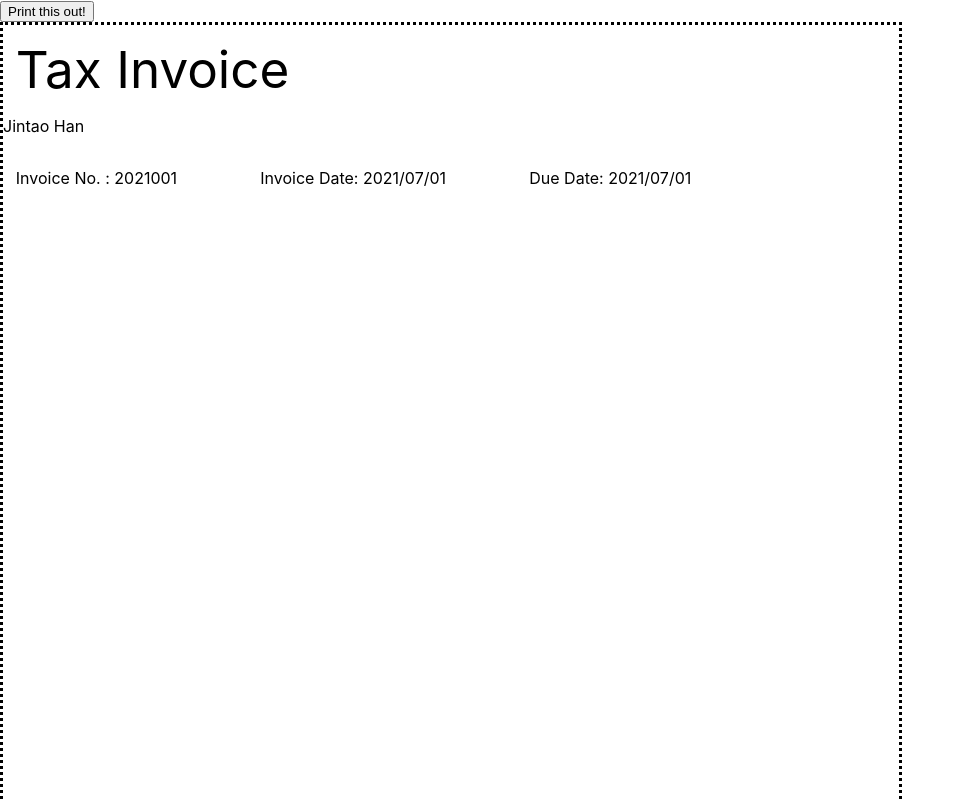
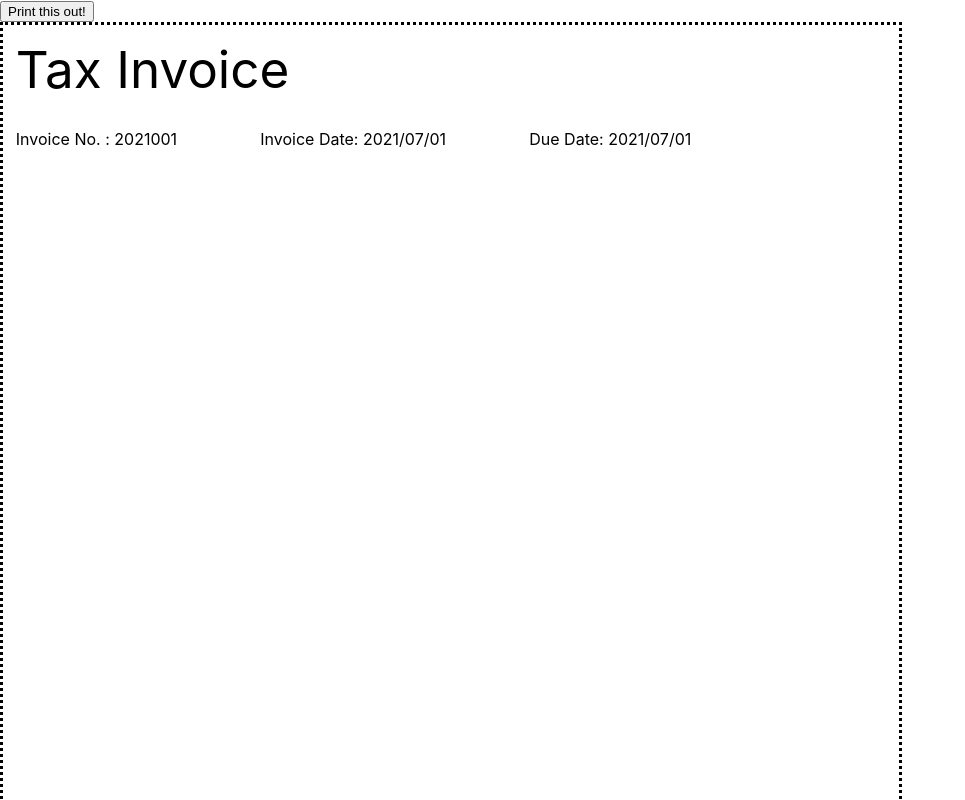
Before and after one commit to ArvinJ-H/invoice_template_react, a React (Create React App) app: page / in a window 1280 px wide. Shown: the top 800 px of the page, without its empty margins (0-965 px from the left). Built offline with nearby package versions, Linux system fonts and the light colour scheme.

Commit message:
Remove company name component

```diff
--- a/src/component/companyName.jsx
+++ /dev/null
@@ -1,6 +0,0 @@
-import React from "react";
-
-function companyName() {
-  return <p>Jintao Han</p>;
-}
-export default companyName;
--- a/src/component/pdf.jsx
+++ b/src/component/pdf.jsx
@@ -1,6 +1,5 @@
 import React from "react";
 
-import CompanyName from "./companyName";
 import Title from "./title";
 import InvoiceNo from "./invoiceNo";
 import InvoiceDate from "./invoiceDate";
@@ -12,7 +11,6 @@ class Document extends React.Component {
     return (
       <div>
         <Title />
-        <CompanyName />
         <div className="invoice">
           <InvoiceNo />
           <InvoiceDate />
```
